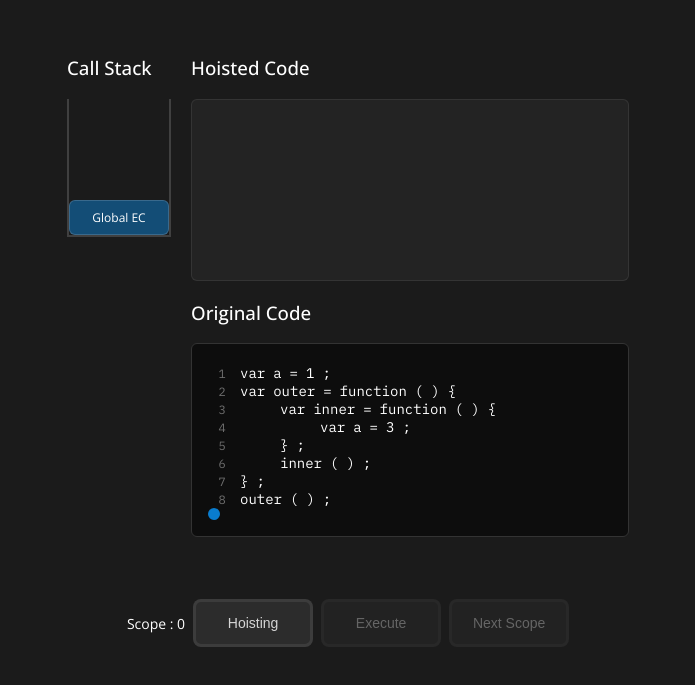
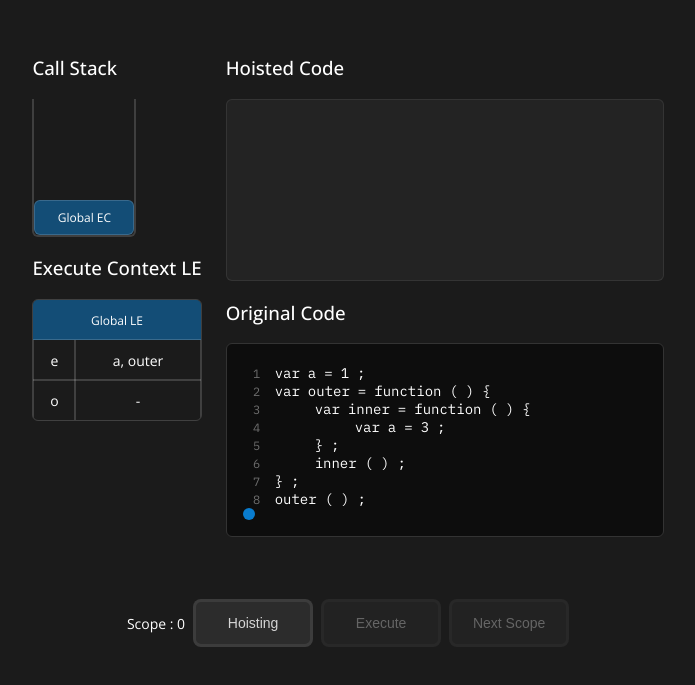
Before and after one commit to yiyujin/effects, a plain HTML site: page hoisting/index.html in a window 1280 px wide. Shown: the part 113-798 px from the top of the page, without its empty margins (292-987 px from the left). Drawn offline with nearby package versions, Linux system fonts and the light colour scheme.

Commit message:
update hoisting - add le table

```diff
--- a/hoisting/index.html
+++ b/hoisting/index.html
@@ -8,11 +8,26 @@
 </head>
 <body>
     <div style = "display: flex; flex-direction: row; gap : 24px;">
-        <div class = "callstack-container">
-            <h3>Call Stack</h3>
-            <div class = "stack-container">
+        <div style="display: flex; flex-direction: column;">
+            <div class = "callstack-container">
+                <h3>Call Stack</h3>
+                <div class = "stack-container"></div>
             </div>
 
+            <div>
+                <h3>Execute Context LE</h3>
+                <div class = "le">
+                    <div id = "le">Global LE</div>
+                    <div class = "environmentRecord">
+                        <p>e</p>
+                        <p id = "er">a, outer</p>
+                    </div>
+                    <div class = "outerEnvironmentReference">
+                        <p>o</p>
+                        <p id = "oer">-</p>
+                    </div>
+                </div>
+            </div>
         </div>
 
         <div class="code-container">
--- a/hoisting/script.js
+++ b/hoisting/script.js
@@ -17,7 +17,7 @@ let lineScopeMapping = []; // Track scope level for each line
 let starts = [0, 1, 2]; // Starting line for each scope (0-indexed)
 let scopeEndLines = [7, 6, 4]; // End line for each scope (0-indexed)
 
-let scopes = ["Global EC", "outer EC", "inner EC"];
+let scopes = ["Global", "outer", "inner"];
 
 function tokenize(code) {
     const tokenRegex = /(\bvar\b|\blet\b|\bconst\b|\bfunction\b)|([a-zA-Z_$][a-zA-Z0-9_$]*)|([=+\-*/(){};])|(\d+\.?\d*)|('[^']*'|"[^"]*")|(\s+)|(.)/g;
@@ -117,7 +117,7 @@ function renderOriginalCode() {
     const callstack = document.querySelector('.stack-container'); // 하나만 있을 경우
     const newFrame = document.createElement('div'); // 새 div 생성
     newFrame.classList.add('stack-frame');
-    newFrame.textContent = "Global EC"; // 예시로 텍스트 추가
+    newFrame.textContent = `${scopes[0]} EC`;
     callstack.appendChild(newFrame); // 내부에 추가
 
     requestAnimationFrame(() => {
@@ -549,18 +549,30 @@ function nextScope() {
     const callstack = document.querySelector('.stack-container'); // 하나만 있을 경우
     const newFrame = document.createElement('div'); // 새 div 생성
     newFrame.classList.add('stack-frame');
-    newFrame.textContent = scopes[currentScope]; // 예시로 텍스트 추가
+    newFrame.textContent = `${scopes[currentScope]} EC`; // 예시로 텍스트 추가
     callstack.appendChild(newFrame); // 내부에 추가
 
     requestAnimationFrame(() => {
         newFrame.classList.add('show');
     });
 
+
+
+
     drawScopeIndicator(currentScope, 'hoisting');
 
     // Show which variables are in this scope
     const scopeVars = variableDeclarations.filter(decl => decl.scope === currentScope);
     console.log(`Scope ${currentScope} variables:`, scopeVars.map(v => v.name));
+
+    // ADD LE
+    const le = document.querySelector('#le');
+    const oer = document.querySelector('#oer');
+    const er = document.querySelector('#er');
+
+    le.textContent = `${scopes[currentScope]} LE`;
+    oer.textContent = `${scopes[currentScope - 1]} LE`;
+    er.textContent = scopeVars.map(v => v.name).join(', ');
 
     // Reset everything for the new scope
     resetAnimation();
--- a/hoisting/style.css
+++ b/hoisting/style.css
@@ -301,6 +301,8 @@ button:disabled {
     border-right : 2px solid var(--white16);
     border-bottom : 2px solid var(--white16);
 
+    border-radius: 0 0 var(--br) var(--br);
+
     display: flex;
     flex-direction: column-reverse;
     gap : 4px;
@@ -334,3 +336,58 @@ button:disabled {
     transform: translateY(0);
     opacity: 1;
 }
+
+.stack-container .stack-frame {
+  opacity: 0.2;
+}
+
+.stack-container .stack-frame:last-child {
+  opacity: 1; /* override for the last child */
+}
+
+/* EC TABLE */
+.le {
+    border : 1px solid var(--white16);
+
+    border-radius: var(--br);
+
+    overflow: hidden;
+}
+
+#le {
+    background: var(--btn40);
+
+    display: flex;
+    align-items: center;
+    justify-content: center;
+
+    font-size : 12px;
+}
+
+.le>div{
+    display: flex;
+    flex-direction: row;
+    align-items: center;
+
+    height : 40px;
+    /* padding : 100px; */
+}
+
+.le>div p:nth-child(1) {
+    width: 40px;         /* fixed width */
+    flex-shrink: 0;      /* prevents shrinking */
+}
+
+.le>div p:nth-child(2) {
+    flex: 1;             /* fills remaining space */
+}
+
+.le>div>p{
+    border : 1px solid var(--white16);
+
+    display: flex;
+    align-items: center;
+    justify-content: center;
+
+    height : 100%;
+}
```
